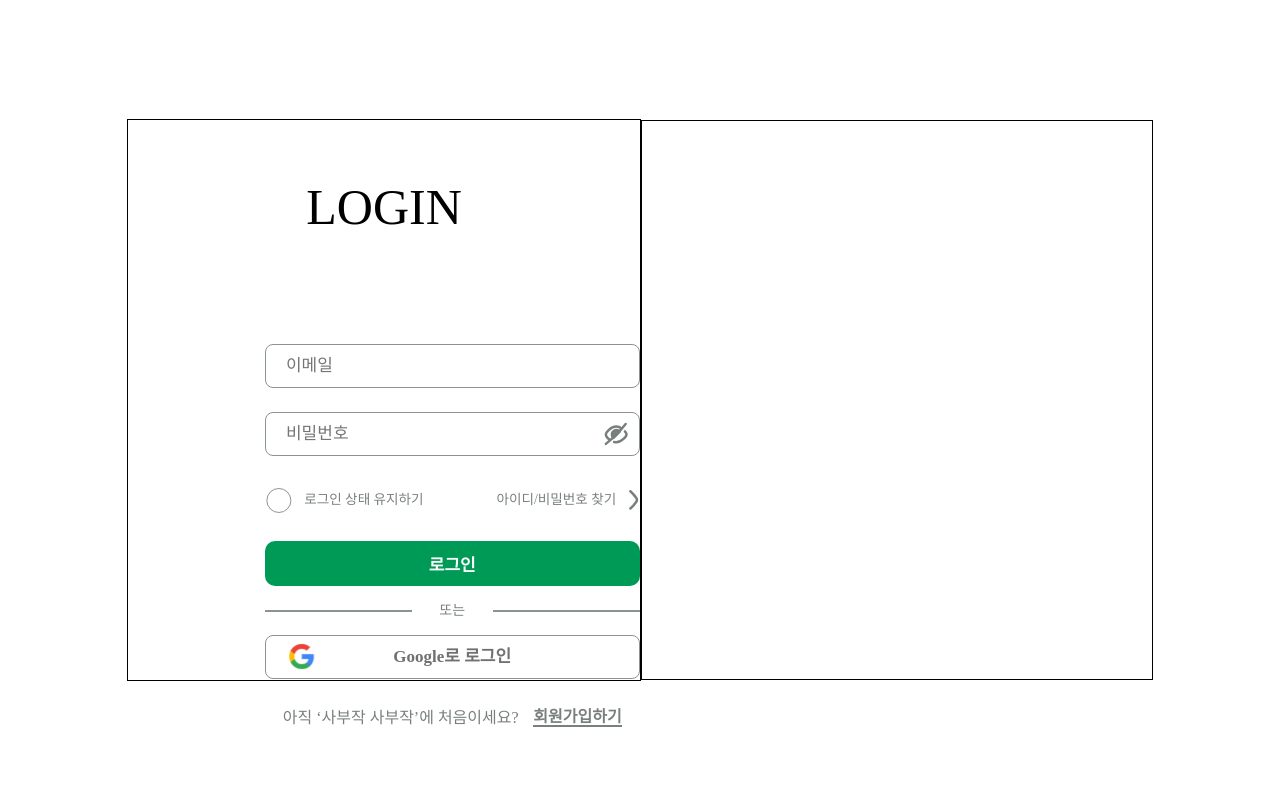
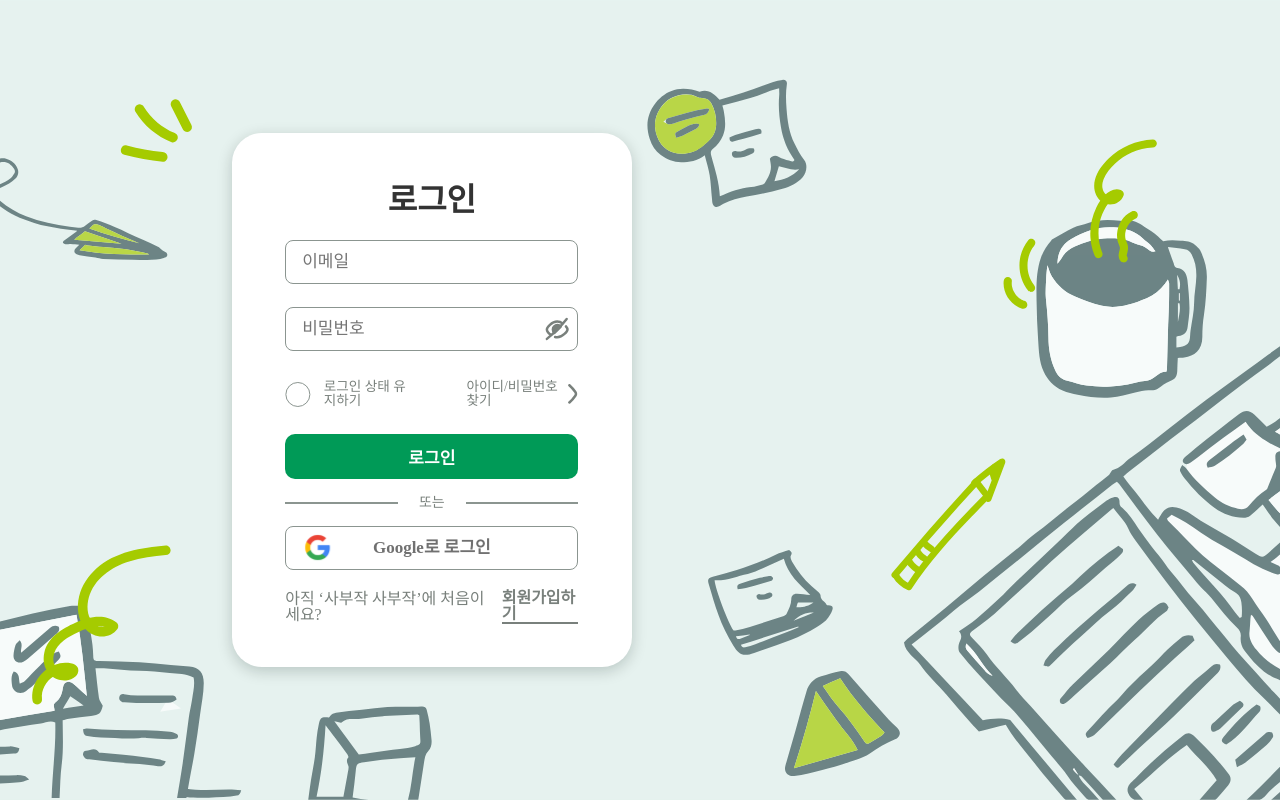
Before and after one commit to chohyundon/waffle-hyungdonless-frontEnd, a React (Vite) app: page /login in a window 1280 px wide. Built offline with nearby package versions, Linux system fonts and the light colour scheme; no server answers; a web font is replaced by a local one.

Commit message:
Design : 로그인 메인 페이지 디자인 수정(Donny: 1월 7일 18시: 44분)

```diff
--- a/src/components/Login/LoginHome.module.css
+++ b/src/components/Login/LoginHome.module.css
@@ -1,27 +1,35 @@
-.loginTitle {
-  font-size: 50px;
-}
-
 .loginContainer {
   width: 100%;
+  height: 100vh;
+  background-image: url("../../assets/backgroundImage.svg");
+  background-size: 100%;
+  background-repeat: no-repeat;
+  background-color: var(--color-base-bgColor);
+  background-position: top center;
+  background-size: cover;
+  background-attachment: fixed;
   display: flex;
-  height: 100vh;
-  justify-content: center;
   align-items: center;
 }
 
 .mainContainer {
-  width: 40%;
-  height: 70vh;
-  border: 1px solid;
   display: flex;
-  justify-content: center;
-  align-items: center;
   flex-direction: column;
+  position: relative;
+  left: 18.11458333%;
+  height: 66.6666667vh;
+  width: 31.25%;
+  border-radius: 30px;
+  box-shadow: 0px 4px 15px 0px rgba(1, 26, 20, 0.2);
+  background-color: white;
 }
 
-.figureContainer {
-  width: 40%;
-  height: 70vh;
-  border: 1px solid;
+.loginTitle {
+  font-size: 2rem;
+  color: var(--color-base-black100);
+  position: absolute;
+  top: 9.5833333%;
+  font-weight: 700;
+  left: 50%;
+  transform: translate(-50%);
 }
--- a/src/components/Login/LoginHome.tsx
+++ b/src/components/Login/LoginHome.tsx
@@ -3,14 +3,12 @@ import styles from "./LoginHome.module.css";
 
 export function LoginHomePage() {
   return (
-    <>
     <div className={styles.loginContainer}>
       <main className={styles.mainContainer}>
-          <h1 className={styles.loginTitle}>LOGIN</h1>
+        <h1 className={styles.loginTitle}>로그인</h1>
         <LoginForm />
       </main>
       <figure className={styles.figureContainer}></figure>
     </div>
-    </>
   );
 }
--- /dev/null
+++ b/src/components/Login/SearchId.tsx
@@ -0,0 +1,7 @@
+export function SearchId() {
+  return (
+    <>
+      <p></p>
+    </>
+  );
+}
```
Lines whose indentation alone changed are shown as unchanged.
